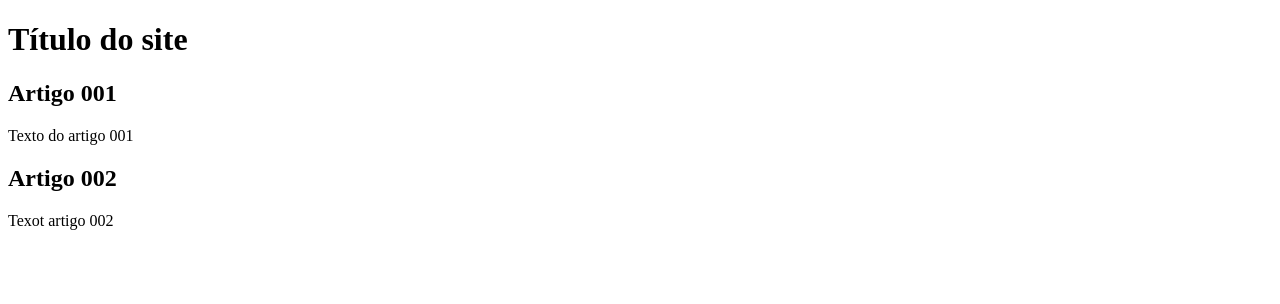
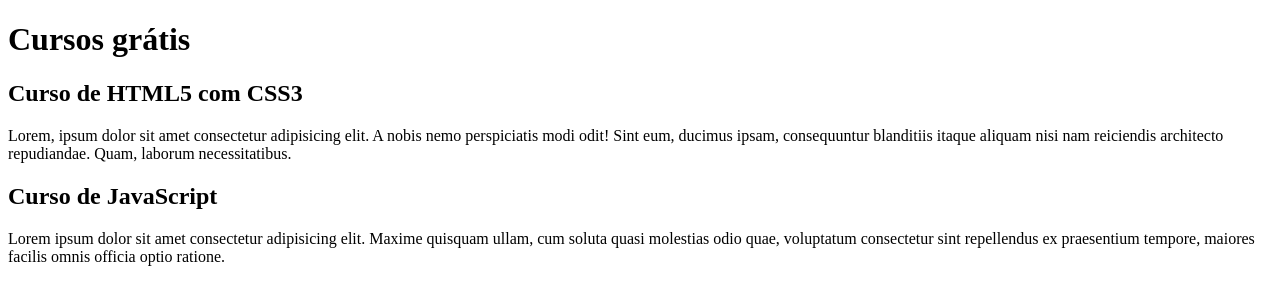
Before and after one commit to celsoB-dev/projeto-site, a plain HTML site: page index.html in a window 1280 px wide. Drawn offline with Linux system fonts and the light colour scheme.

Commit message:
Comecei a escrever conteúdo

```diff
--- a/index.html
+++ b/index.html
@@ -8,15 +8,15 @@
 <body>
     <main>
         <header>
-            <h1>Título do site</h1>
+            <h1>Cursos grátis</h1>
         </header>
         <article>
-            <h2>Artigo 001</h2>
-            <p>Texto do artigo 001</p>
+            <h2>Curso de HTML5 com CSS3</h2>
+            <p>Lorem, ipsum dolor sit amet consectetur adipisicing elit. A nobis nemo perspiciatis modi odit! Sint eum, ducimus ipsam, consequuntur blanditiis itaque aliquam nisi nam reiciendis architecto repudiandae. Quam, laborum necessitatibus.</p>
         </article>
         <article>
-            <h2>Artigo 002</h2>
-            <p>Texot artigo 002</p>
+            <h2>Curso de JavaScript</h2>
+            <p>Lorem ipsum dolor sit amet consectetur adipisicing elit. Maxime quisquam ullam, cum soluta quasi molestias odio quae, voluptatum consectetur sint repellendus ex praesentium tempore, maiores facilis omnis officia optio ratione.</p>
         </article>
     </main>
 </body>
```
